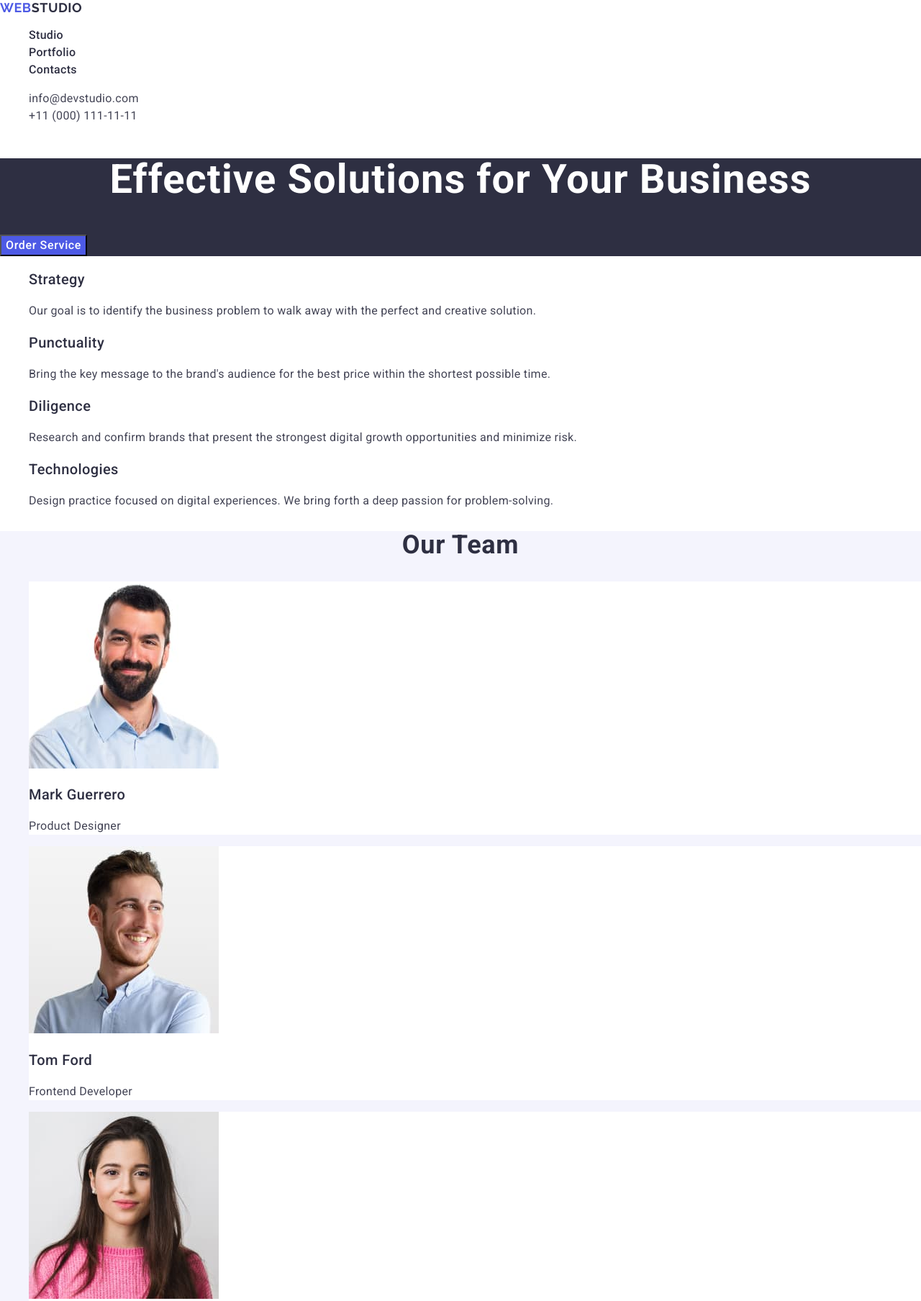
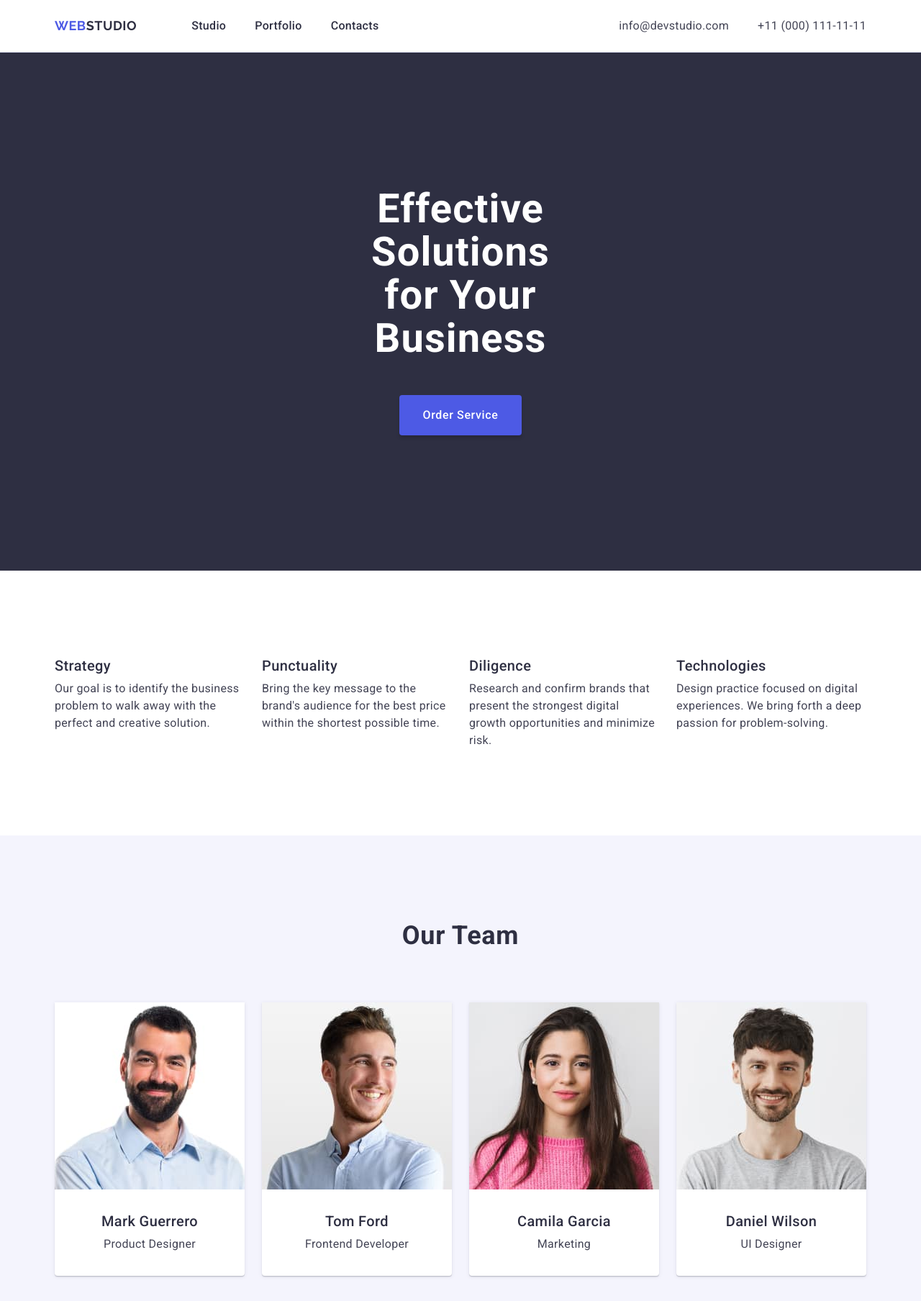
Before and after one commit to PETRO-ONYSHCHUK/goit-markup-hw-03, a plain HTML site: page index.html in a window 1280 px wide. Shown: the top 1808 px of the page at 72% size. Drawn offline with nearby package versions, Linux system fonts and the light colour scheme.

Commit message:
Update styles.css

```diff
--- a/css/styles.css
+++ b/css/styles.css
@@ -2,6 +2,20 @@ body {
     font-family: "Roboto", sans-serif;
     color: #434455;
     background-color: white;
+}
+h1,h2,h3,h4,h5,h6,p {
+    margin-top: 0;
+    margin-bottom: 0;
+}
+
+ul,ol {
+    margin-top: 0;
+    margin-bottom: 0;
+    padding-left: 0;
+}
+
+img {
+    display: block;
 }
 
 .list {
@@ -12,11 +26,33 @@ body {
     text-decoration: none;
 }
 
+.container {
+    width: 100%;
+    max-width: 1158px;
+    padding-left: 15px;
+    padding-right: 15px;
+    margin: 0 auto;
+}
+
 /**=====Header====*/
 
-.header {}
+.header {
+    padding-top: 24px;
+    padding-bottom: 24px;
+    border-bottom: 1px solid #E7E9FC;
 
-.header-navigation {}
+}
+
+.header-container {
+    display: flex;
+}
+
+.header-navigation {
+   display: flex;
+   gap: 76px;
+   align-items: center;
+
+}
 
 .header-logo {
     color: #4D5AE5;
@@ -26,13 +62,17 @@ body {
     line-height: 1.17;
     letter-spacing: 0.03em;
     text-transform: uppercase;
+
 }
 
 .header-logo-subcolor {
     color: #2E2F42;
 }
 
-.header-menu-list {}
+.header-menu-list {
+    display: flex;
+    gap: 40px;
+}
 
 .header-menu-item {}
 
@@ -49,12 +89,19 @@ body {
     color: #404BBF;
 }
 .address {
+    display: flex;
     font-style: normal;
+    margin-left: auto;
 }
 
-.address-list {}
+.address-list {
+    display: flex;
+    gap: 40px;
+}
 
-.address-item {}
+.address-item {
+
+}
 
 .address-link {
     color: #434455;
@@ -73,8 +120,11 @@ body {
 /**=====Hero====*/
 
 .hero {
-    background-color: #2E2F42;
+   background-color: #2E2F42;
+   padding: 188px 472px;
 }
+
+.hero-container {}
 
 .hero-title {
     color: #FFF;
@@ -83,9 +133,15 @@ body {
     font-weight: 700;
     line-height: 1.07;
     letter-spacing: 0.02em;
+    max-width: 496px;
+    margin: 0 auto;
+    margin-bottom: 48px;
+
 }
 
 .hero-title-btn {
+    margin: 0 auto;
+    display: block;
     color: #FFF;
     background-color: #4D5AE5;
     font-size: 16px;
@@ -93,6 +149,11 @@ body {
     line-height: 1.5;
     letter-spacing: 0.04em;
     cursor: pointer;
+    padding: 16px 32px;
+    border-radius: 4px;
+    border: none;
+    box-shadow: 0px 4px 4px 0px rgba(0, 0, 0, 0.15);
+
 }
 
 .hero-title-btn:hover,
@@ -104,13 +165,21 @@ body {
 
 /**=====Features====*/
 
-.features {}
+.features {
+    padding-top: 120px;
+    padding-bottom: 120px;
+}
 
 .hidden {}
 
-.features-list {}
+.features-list {
+    display: flex;
+    gap: 24px;
+}
 
-.feature-list-item {}
+.feature-list-item {
+    width: calc((100% - 24px * 3) / 4);
+}
 
 .feature-list-subtitle {
     color: #2E2F42;
@@ -118,6 +187,7 @@ body {
     font-weight: 500;
     line-height: 1.2;
     letter-spacing: 0.02em;
+    margin-bottom: 8px;
 }
 
 .feature-list-text {
@@ -132,6 +202,12 @@ body {
 
 .team {
     background-color: #F4F4FD;
+    padding-top: 120px;
+    padding-bottom: 120px;
+}
+
+.team-title {
+    margin-bottom: 72px;
 }
 
 .team-title {
@@ -144,13 +220,21 @@ body {
     text-transform: capitalize;
 }
 
-.team-list {}
+.team-list {
+    display: flex;
+    gap: 24px;
+}
 
 .team-list-item {
     background-color: #FFFFFF;
+    border-radius: 0px 0px 4px 4px;
+    background: var(--WHITE, #FFF);
+    box-shadow: 0px 2px 1px 0px rgba(46, 47, 66, 0.08), 0px 1px 1px 0px rgba(46, 47, 66, 0.16), 0px 1px 6px 0px rgba(46, 47, 66, 0.08);
 }
 
-.team-list-img {}
+.team-list-img {
+    margin-bottom: 32px;
+}
 
 .team-list-subtitle {
     color: #2E2F42;
@@ -158,6 +242,8 @@ body {
     font-weight: 500;
     line-height: 1.2;
     letter-spacing: 0.02em;
+    text-align: center;
+    margin-bottom: 8px;
 }
 
 .team-list-text {
@@ -167,13 +253,18 @@ body {
     font-weight: 400;
     line-height: 1.5;
     letter-spacing: 0.02em;
+    margin-bottom: 32px;
+    text-align: center;
 }
 
 /**==============*/
 
 /**=====Portfolio====*/
 
-.portfolio {}
+.portfolio {
+    padding-top: 120px;
+    padding-bottom: 120px;
+}
 
 .portfolio-title {
     color: #2E2F42;
@@ -183,13 +274,28 @@ body {
     line-height: 1.11;
     letter-spacing: 0.02em;
     text-transform: capitalize;
+    margin-bottom: 72px;
 }
 
-.portfolio-list {}
+.portfolio-list {
+    display: flex;
+    flex-wrap: wrap;
+    gap: 48px 24px;
+}
 
-.portfolio-list-item {}
+.portfolio-list-item {
+    width: calc((100% - 24px * 2) / 3);
+}
 
 .portfolio-list-img {}
+
+.wrapper {
+    padding-top: 32px;
+    padding-bottom: 32px;
+    border: 1px solid var(--CORNFLOWER, #E7E9FC);
+    border-top: none;
+    background: var(--WHITE, #FFF);
+}
 
 .portfolio-list-subtitle {
     color: #2E2F42;
@@ -197,6 +303,7 @@ body {
     font-weight: 500;
     line-height: 1.2;
     letter-spacing: 0.02em;
+    margin-bottom: 8px;
 }
 
 .portfolio-list-text {
@@ -211,9 +318,12 @@ body {
 
 .footer {
     background-color: #2E2F42;
+    padding-top: 101.5px;
+    padding-bottom: 100px;
 }
 
 .footer-logo {
+    display: inline-block;
     color: #4D5AE5;
     font-family: "Raleway", sans-serif;
     font-size: 18px;
@@ -221,6 +331,7 @@ body {
     line-height: 1.17;
     letter-spacing: 0.03em;
     text-transform: uppercase;
+    margin-bottom: 17.5px;
 }
 
 .footer-logo-subcolor {
@@ -228,6 +339,7 @@ body {
 }
 
 .footer-text {
+    max-width: 264px;
     color: #F4F4FD;
     font-size: 16px;
     line-height: 1.5;
```
